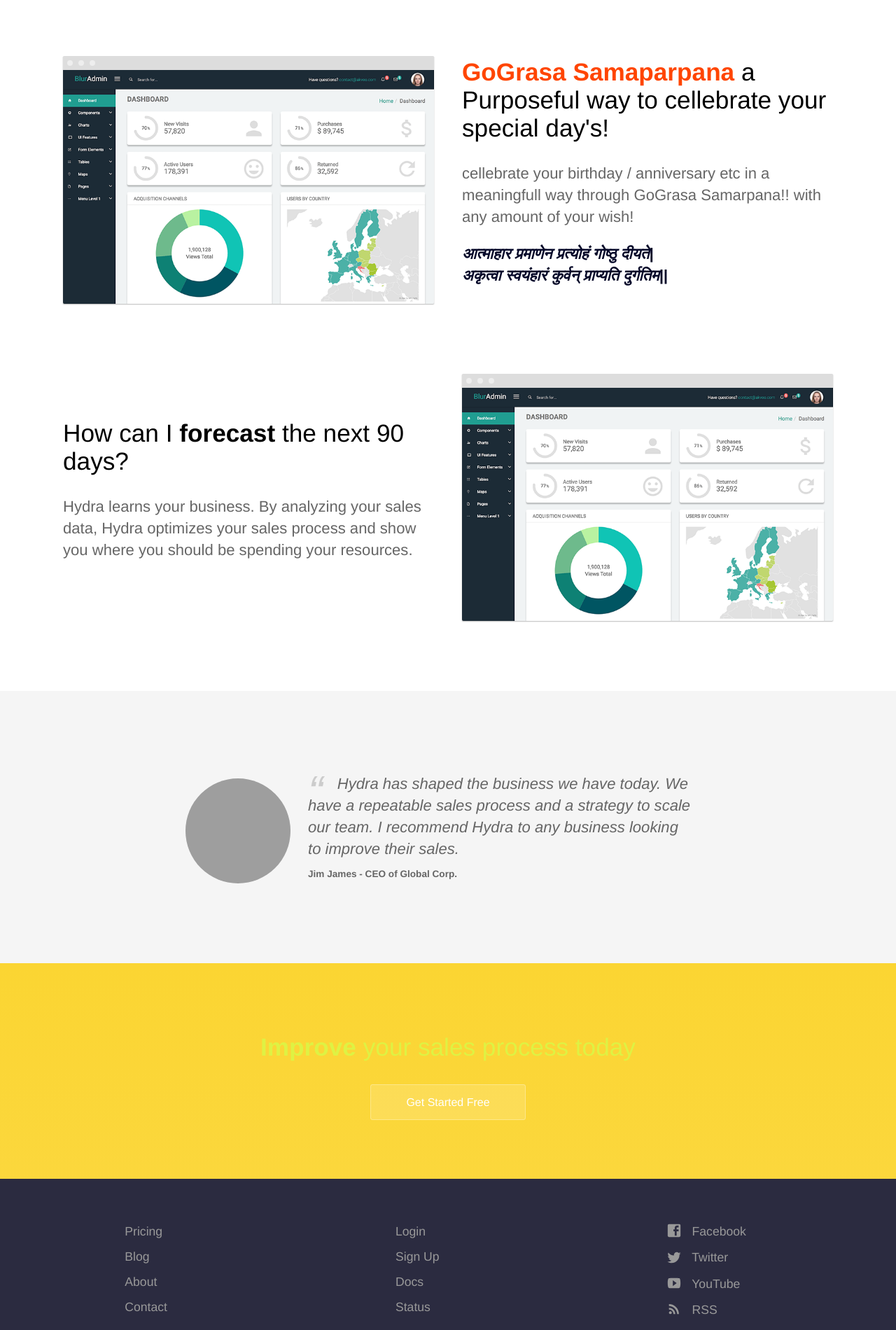
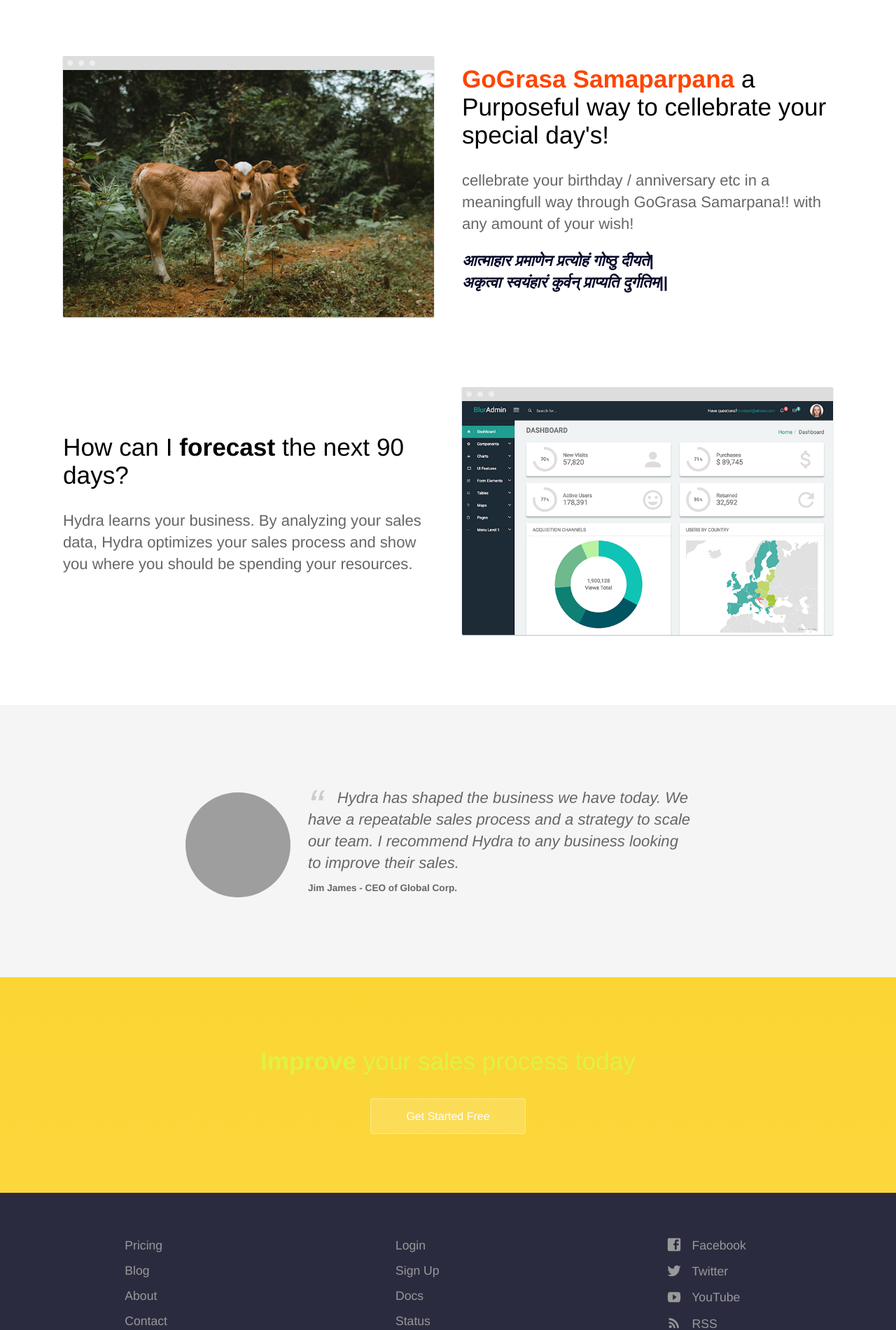
Before and after one commit to sujayadkesar/govardhana, a Jekyll site: the page built from index.html, in a window 1280 px wide. Shown: the part 1537-3437 px from the top of the page at 70% size. Built offline with Jekyll 4.4.1, drawn with Linux system fonts in a browser that asks for light colours; grey boxes are pictures that could not be loaded.

Commit message:
images/blake-lisk-7KBUuFzT9Dk-unsplash.jpg

```diff
--- a/index.html
+++ b/index.html
@@ -68,7 +68,7 @@
 
 			</div>
 			<div class="image">
-				<img src="{{ site.baseurl }}/images/dashboard.png" alt="Screenshot" class="screenshot editable" />
+				<img src="{{ site.baseurl }}/images/blake-lisk-7KBUuFzT9Dk-unsplash.jpg" alt="Screenshot" class="screenshot editable" />
 			</div>
 		</div>
 	</section>
```
